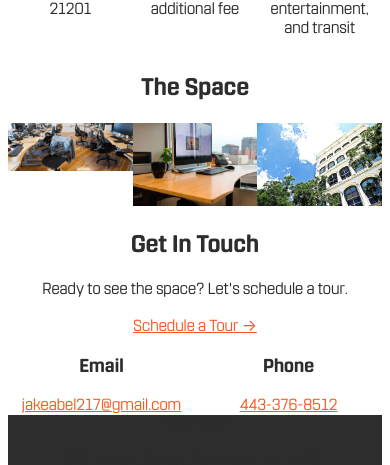
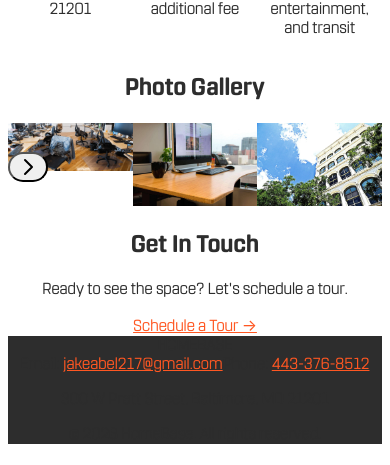
Before and after one commit to jakeabel217/homebase-website, a Next.js app: page / in a window 390 px wide. Shown: the part 2176-2641 px from the top of the page. Built offline with nearby package versions, Linux system fonts and the light colour scheme.

Commit message:
Photo Gallery carousel with left/right arrows, move email/phone to footer with white labels and orange links

```diff
--- a/app/page.tsx
+++ b/app/page.tsx
@@ -1,10 +1,20 @@
 'use client';
 
+import { useState, useEffect } from 'react';
 import Image from 'next/image';
-import { useState, useEffect } from 'react';
 
 export default function Home() {
   const [isScrolled, setIsScrolled] = useState(false);
+  const [currentPhotoIndex, setCurrentPhotoIndex] = useState(0);
+
+  const photos = [
+    { src: '/images/workspace.jpg', alt: 'Workspace' },
+    { src: '/images/desk.jpg', alt: 'Desk' },
+    { src: '/images/building.jpg', alt: 'Building' },
+    { src: '/images/aerial.jpg', alt: 'Aerial View' },
+    { src: '/images/entrance.jpg', alt: 'Entrance' },
+    { src: '/images/location.jpg', alt: 'Location' },
+  ];
 
   useEffect(() => {
     const handleScroll = () => {
@@ -14,6 +24,18 @@
     window.addEventListener('scroll', handleScroll);
     return () => window.removeEventListener('scroll', handleScroll);
   }, []);
+
+  const handleNextPhoto = () => {
+    if (currentPhotoIndex < photos.length - 3) {
+      setCurrentPhotoIndex(currentPhotoIndex + 1);
+    }
+  };
+
+  const handlePrevPhoto = () => {
+    if (currentPhotoIndex > 0) {
+      setCurrentPhotoIndex(currentPhotoIndex - 1);
+    }
+  };
 
   const scrollToSection = (id: string) => {
     const element = document.getElementById(id);
@@ -343,17 +365,44 @@
       {/* Photo Gallery */}
       <section className="py-20 px-4 bg-white">
         <div className="max-w-7xl mx-auto">
-          <h2 className="text-5xl md:text-6xl font-bold text-center text-gray-900 mb-12">The Space</h2>
-          <div className="grid grid-cols-3 gap-4">
-            <div className="overflow-hidden rounded-lg">
-              <img src="/images/workspace.jpg" alt="Workspace" className="w-full h-64 object-cover hover:scale-110 transition duration-300" />
+          <h2 className="text-5xl md:text-6xl font-bold text-center text-gray-900 mb-12">Photo Gallery</h2>
+          <div className="relative">
+            <div className="grid grid-cols-3 gap-4">
+              {photos.slice(currentPhotoIndex, currentPhotoIndex + 3).map((photo, index) => (
+                <div key={currentPhotoIndex + index} className="overflow-hidden rounded-lg">
+                  <img
+                    src={photo.src}
+                    alt={photo.alt}
+                    className="w-full h-64 object-cover hover:scale-110 transition duration-300"
+                  />
+                </div>
+              ))}
             </div>
-            <div className="overflow-hidden rounded-lg">
-              <img src="/images/desk.jpg" alt="Desk" className="w-full h-64 object-cover hover:scale-110 transition duration-300" />
-            </div>
-            <div className="overflow-hidden rounded-lg">
-              <img src="/images/building.jpg" alt="Building" className="w-full h-64 object-cover hover:scale-110 transition duration-300" />
-            </div>
+
+            {/* Navigation Arrows */}
+            {currentPhotoIndex > 0 && (
+              <button
+                onClick={handlePrevPhoto}
+                className="absolute left-0 top-1/2 -translate-y-1/2 -translate-x-4 bg-white rounded-full p-3 shadow-lg hover:bg-gray-100 transition"
+                aria-label="Previous photos"
+              >
+                <svg width="24" height="24" fill="none" stroke="currentColor" viewBox="0 0 24 24">
+                  <path strokeLinecap="round" strokeLinejoin="round" strokeWidth={2} d="M15 19l-7-7 7-7" />
+                </svg>
+              </button>
+            )}
+
+            {currentPhotoIndex < photos.length - 3 && (
+              <button
+                onClick={handleNextPhoto}
+                className="absolute right-0 top-1/2 -translate-y-1/2 translate-x-4 bg-white rounded-full p-3 shadow-lg hover:bg-gray-100 transition"
+                aria-label="Next photos"
+              >
+                <svg width="24" height="24" fill="none" stroke="currentColor" viewBox="0 0 24 24">
+                  <path strokeLinecap="round" strokeLinejoin="round" strokeWidth={2} d="M9 5l7 7-7 7" />
+                </svg>
+              </button>
+            )}
           </div>
         </div>
       </section>
@@ -372,25 +421,23 @@
               Schedule a Tour →
             </a>
           </div>
-
-          <div className="grid grid-cols-2 gap-8 max-w-4xl mx-auto">
-            <div className="bg-white p-8 rounded-lg shadow-md hover:shadow-xl transition text-center">
-              <h3 className="font-bold text-gray-900 mb-2">Email</h3>
-              <a href="mailto:jakeabel217@gmail.com" className="text-[#FF5722] hover:underline">jakeabel217@gmail.com</a>
-            </div>
-
-            <div className="bg-white p-8 rounded-lg shadow-md hover:shadow-xl transition text-center">
-              <h3 className="font-bold text-gray-900 mb-2">Phone</h3>
-              <a href="tel:443-376-8512" className="text-[#FF5722] hover:underline">443-376-8512</a>
-            </div>
-          </div>
         </div>
       </section>
 
       {/* Footer */}
       <footer className="bg-[#2D2D2D] text-white py-12 px-4">
         <div className="max-w-7xl mx-auto text-center">
-          <span className="text-2xl font-bold mb-4 block">HOMEBASE</span>
+          <span className="text-2xl font-bold mb-6 block">HOMEBASE</span>
+          <div className="flex justify-center gap-12 mb-6">
+            <div>
+              <span className="text-white">Email: </span>
+              <a href="mailto:jakeabel217@gmail.com" className="text-[#FF5722] hover:underline">jakeabel217@gmail.com</a>
+            </div>
+            <div>
+              <span className="text-white">Phone: </span>
+              <a href="tel:443-376-8512" className="text-[#FF5722] hover:underline">443-376-8512</a>
+            </div>
+          </div>
           <p className="text-gray-400 mb-6">300 W Pratt Street, Baltimore, MD 21201</p>
           <p className="text-gray-500 text-sm">© 2026 HomeBase. All rights reserved.</p>
         </div>
```
